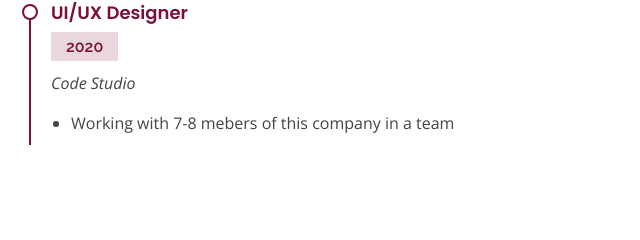
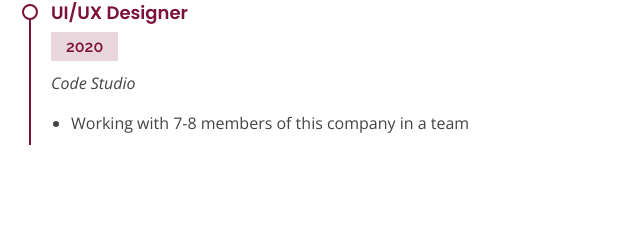
Before and after one commit to Srabontideb/portfolio.github.io, a plain HTML site: page resume.html in a window 1280 px wide. Shown: the part 284-524 px from the top of the page, 626-1266 px from the left. Drawn offline with nearby package versions, Linux system fonts and the light colour scheme.

Commit message:
Update resume.html

```diff
--- a/resume.html
+++ b/resume.html
@@ -37,8 +37,6 @@
     <div class="container-fluid d-flex justify-content-between align-items-center">
 
       <h1 class="logo"><a href="index.html">Srabonti</a></h1>
-      <!-- Uncomment below if you prefer to use an image logo -->
-      <!-- <a href="index.html" class="logo"><img src="assets/img/logo.png" alt="" class="img-fluid"></a>-->
 
       <nav class="nav-menu d-none d-lg-block">
         <ul>
@@ -111,7 +109,7 @@
               <p><em>Code Studio</em></p>
               <p>
               <ul>
-                <li>Working with 7-8 mebers of this company in a team</li>
+                <li>Working with 7-8 members of this company in a team</li>
               </ul>
               </p>
             </div>
```
